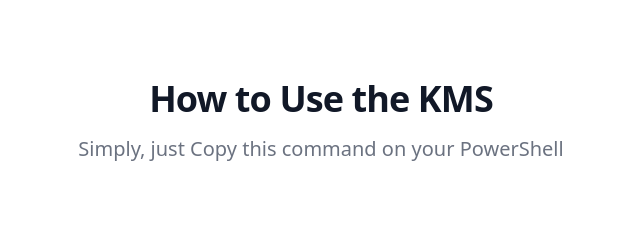
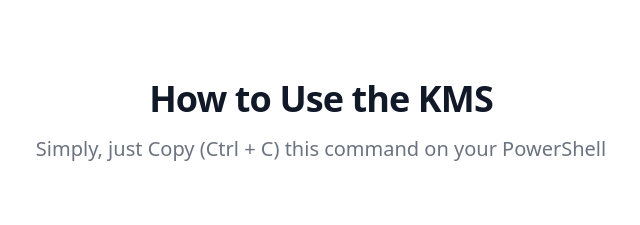
Before and after one commit to ShirokamiRyzen/kms-frontend, a plain HTML site: page index.html in a window 1280 px wide. Shown: the part 1123-1348 px from the top of the page, without its empty margins (319-959 px from the left). Drawn offline with nearby package versions, Linux system fonts and the light colour scheme.

Commit message:
inspect prot

```diff
--- a/index.html
+++ b/index.html
@@ -79,7 +79,7 @@
             </h3>
             <p class="tengah text-gray-500 sm:text-xl dark:text-gray-400 aos-init aos-animate" data-aos="fade-down">
                 Simply,
-                just Copy this command on your PowerShell</p>
+                just Copy (Ctrl + C) this command on your PowerShell</p>
             <br>
             <center><code class="putih">irm kms.ryzn.site/kms | iex</code></center>
             <br>
```
